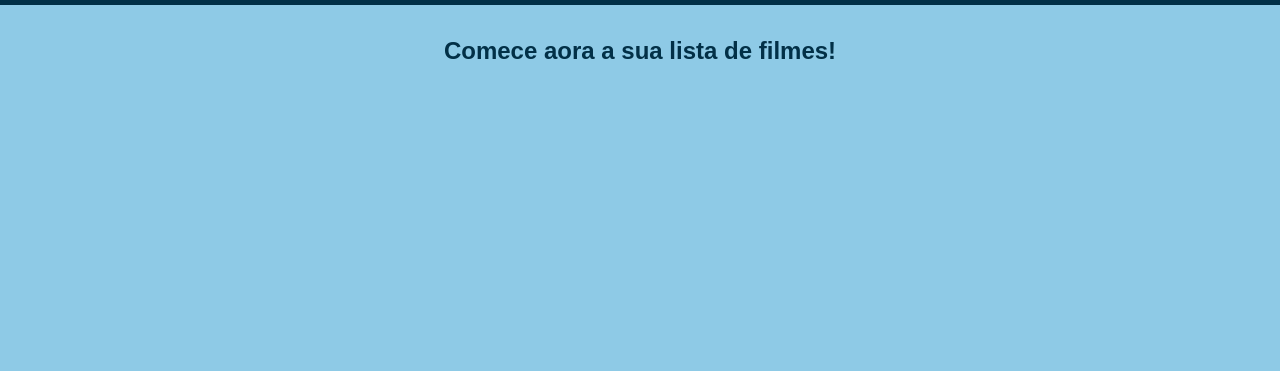
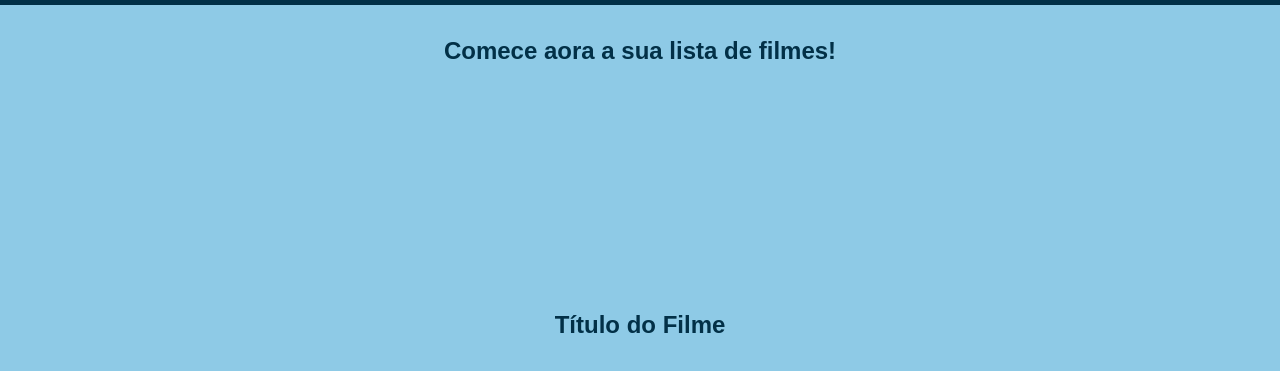
Before and after one commit to slackpro/Projeto_MyMovies, a plain HTML site: page index.html in a window 1280 px wide. Shown: the part 75-446 px from the top of the page. Drawn offline with nearby package versions, Linux system fonts and the light colour scheme.

Commit message:
Iniciando modal-overlay

```diff
--- a/index.html
+++ b/index.html
@@ -9,6 +9,7 @@
       href="https://cdn.jsdelivr.net/npm/bootstrap-icons@1.13.1/font/bootstrap-icons.min.css"
     />
     <link rel="stylesheet" href="style.css" />
+    <link rel="stylesheet" href="modal.css" />
   </head>
   <body>
     <header>
@@ -28,6 +29,13 @@
     <main>
       <h2>Comece aora a sua lista de filmes!</h2>
       <section id="movie-list"></section>
+      <article id="modal-overlay">
+        <section id="modal-background">
+          <section id="modal-content">
+            <h2>Título do Filme</h2>
+          </section>
+        </section>
+      </article>
     </main>
   </body>
 </html>
--- /dev/null
+++ b/modal.css
@@ -0,0 +1,14 @@
+#modal-overlay {
+  display: flex;
+  position: fixed;
+  top: 0;
+  left: 0;
+  width: 100vw;
+  height: 100dvh;
+  justify-content: center;
+  align-items: center;
+}
+
+#model-background {
+  background-color: var(--light-primar-color);
+}
```
